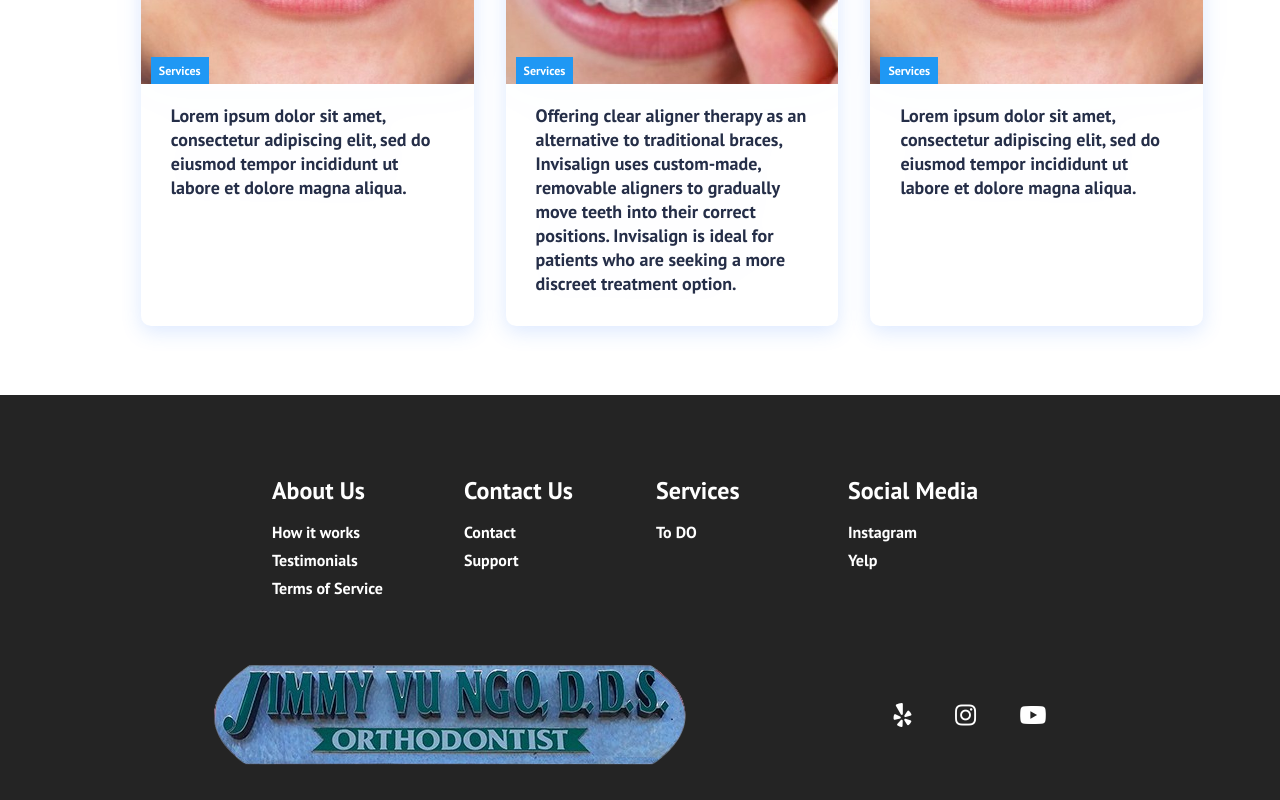
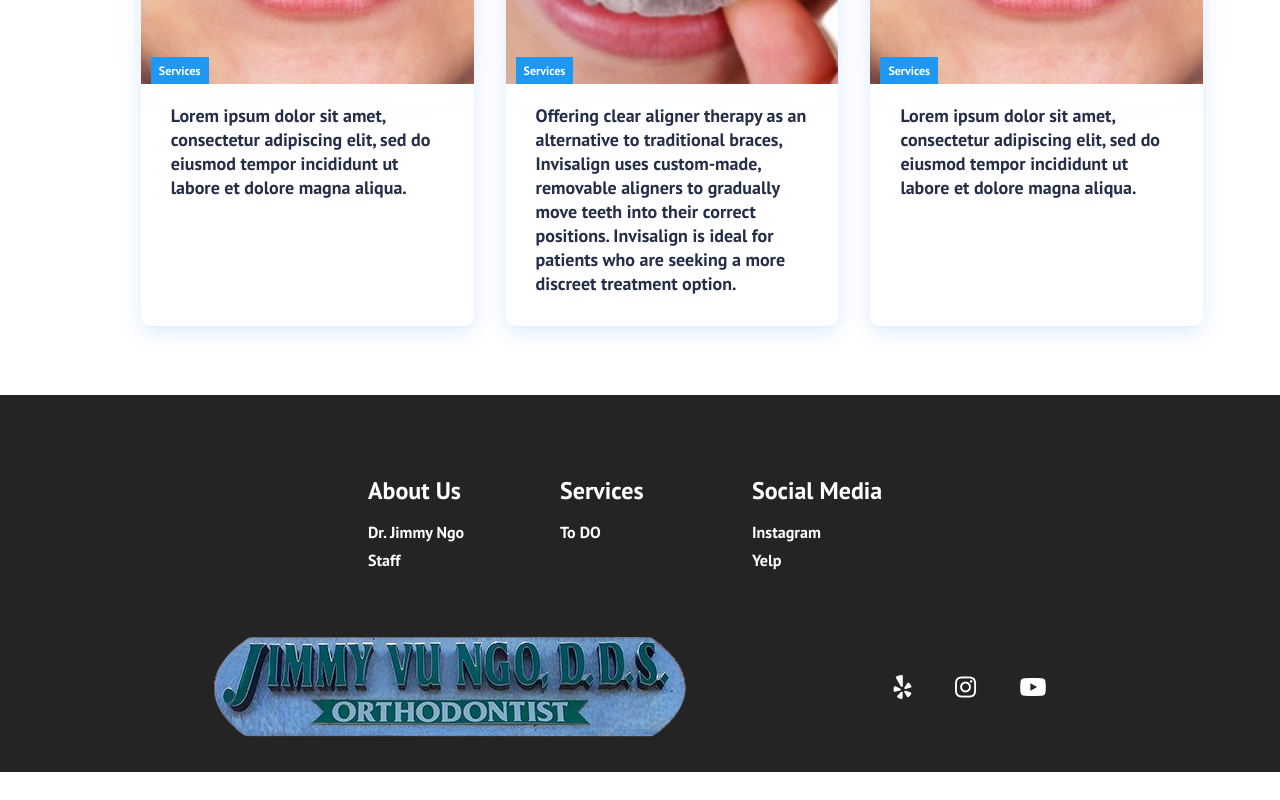
Before and after one commit to calvintuantran/JimmyNgoWebsite, a React (Create React App) app: page / in a window 1280 px wide. Shown: the part 2020-2820 px from the top of the page. After the commit the page ends 2792 px from the top, so only its background shows below. Built offline with nearby package versions, Linux system fonts and the light colour scheme; the HTML template or start-up script is replaced by a standard one.

Commit message:
Services Page

```diff
--- a/src/components/Footer.js
+++ b/src/components/Footer.js
@@ -10,14 +10,8 @@ function Footer() {
         <div className="footer-link-wrapper">
           <div class="footer-link-items">
             <h2>About Us</h2>
-            <Link to="/sign-up">How it works</Link>
-            <Link to="/">Testimonials</Link>
-            <Link to="/">Terms of Service</Link>
-          </div>
-          <div class="footer-link-items">
-            <h2>Contact Us</h2>
-            <Link to="/">Contact</Link>
-            <Link to="/">Support</Link>
+            <Link to="/about">Dr. Jimmy Ngo</Link>
+            <Link to="/staff">Staff</Link>
           </div>
         </div>
         <div className="footer-link-wrapper">
@@ -29,7 +23,7 @@ function Footer() {
             <h2>Social Media</h2>
             <a
               className="social-icon-link"
-              href="https://www.instagram.com/jimmyngoorthodontist/"
+              href="https://www.instagram.com/jimmyngo.orthodontics/"
               target="_blank"
               rel="noopener noreferrer"
               aria-label="Yelp"
@@ -71,7 +65,7 @@ function Footer() {
             </a>
             <a
               className="social-icon-link"
-              href="https://www.instagram.com/jimmyngoorthodontist/"
+              href="https://www.instagram.com/jimmyngo.orthodontics/"
               target="_blank"
               rel="noopener noreferrer"
               aria-label="Yelp"
--- a/src/components/pages/Staff.jsx
+++ b/src/components/pages/Staff.jsx
@@ -45,13 +45,13 @@ export default function Staff() {
             She looks forward to providing excellent and compassion care!
           </Typography>
           <ListSection
-            title="Education"
+            title="Education & Background"
             items={[
-              "Bachelor of Science (B.S.) in Biology, University of California, Irvine (UCI)",
-              "Doctor of Dental Surgery (D.D.S.), University of California, Los Angeles (UCLA) School of Dentistry",
-              "Postgraduate Residency in Orthodontics, New York University (NYU) College of Dentistry",
+              "Board-certified oral and maxillofacial surgeon with an MD degree from Harvard Medical School and a DDS from UCLA School of Dentistry.",
+              "Completed residency in Oral and Maxillofacial Surgery; previously served as Assistant Professor and Clinic Director at USC for 7 years.",
+              "Specializes in dentoalveolar surgery, implants, bone grafting, wisdom teeth surgery, orthognathic surgery, and facial trauma.",
             ]}
-            Icon={SchoolIcon} // Pass the SchoolIcon here
+            Icon={SchoolIcon}
           />
         </div>
       </div>
```
